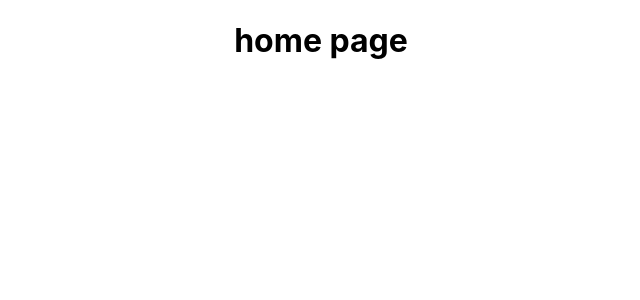
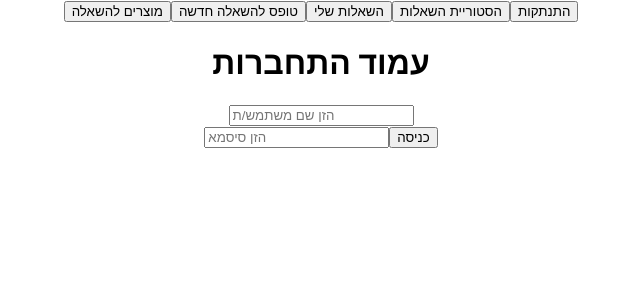
Before and after one commit to BS-PMC-2023/BS-PMC-2023-Team25, a React (Create React App) app in the folder stor/: page / in a window 1280 px wide. Shown: the top 300 px of the page, without its empty margins (319-959 px from the left). Built offline with nearby package versions, Linux system fonts and the light colour scheme.

Commit message:
"BSPMC2325-1 <page log in>"

```diff
--- a/stor/package.json
+++ b/stor/package.json
@@ -10,6 +10,7 @@
     "gh-pages": "^5.0.0",
     "react": "^18.2.0",
     "react-dom": "^18.2.0",
+    "react-router-dom": "^6.10.0",
     "react-scripts": "5.0.1",
     "web-vitals": "^2.1.4"
   },
--- a/stor/src/App.js
+++ b/stor/src/App.js
@@ -1,10 +1,28 @@
 import logo from "./logo.svg";
 import "./App.css";
+import { HashRouter, Routes, Route } from "react-router-dom";
+import { useEffect, useState } from "react";
+import Menu from "./component/Menu";
+import SignIn from "./component/SignIn";
+import NewLoan from "./component/NewLoan";
+import Product from "./component/Products";
+import MyLoan from "./component/MyLoan";
+import History from "./component/History";
+function App() {
+  const [showMenu, setShowMenu] = useState(false);
 
-function App() {
   return (
     <div className="App">
-      <h1>home page</h1>
+      <HashRouter>
+        <Menu></Menu>
+        <Routes>
+          <Route path="/" element={<SignIn />} />
+          <Route path="/products" element={<Product />} />
+          <Route path="/newloan" element={<NewLoan />} />
+          <Route path="/myloan" element={<MyLoan />} />
+          <Route path="/history" element={<History />} />
+        </Routes>
+      </HashRouter>
     </div>
   );
 }
--- a/stor/src/component/Menu.jsx
+++ b/stor/src/component/Menu.jsx
@@ -1,5 +1,26 @@
 import React from "react";
+import { Link } from "react-router-dom";
 
 export default function Menu() {
-  return <div>Menu</div>;
+  return (
+    <div style={{ display: "block" }}>
+      <Link to={"/products"}>
+        <button>מוצרים להשאלה</button>
+      </Link>
+
+      <Link to={"/newloan"}>
+        <button>טופס להשאלה חדשה</button>
+      </Link>
+      <Link to={"/myloan"}>
+        <button>השאלות שלי</button>
+      </Link>
+
+      <Link to={"/history"}>
+        <button>הסטוריית השאלות </button>
+      </Link>
+      <Link to={"/"}>
+        <button>התנתקות</button>
+      </Link>
+    </div>
+  );
 }
--- a/stor/src/component/NewLoan.jsx
+++ b/stor/src/component/NewLoan.jsx
@@ -0,0 +1,5 @@
+import React from "react";
+
+export default function NewLoan() {
+  return <div>NewLoan</div>;
+}
--- a/stor/src/component/SignIn.jsx
+++ b/stor/src/component/SignIn.jsx
@@ -1,5 +1,28 @@
-import React from "react";
+import React, { useState } from "react";
 
 export default function SignIn() {
-  return <div>SignIn</div>;
+  const [name, setName] = useState("");
+  const [password, setPassword] = useState("");
+
+  return (
+    <div>
+      <h1>עמוד התחברות</h1>
+      <input
+        onChange={(e) => {
+          setName(e.target.value);
+        }}
+        type="text"
+        placeholder="הזן שם משתמש/ת"
+      />
+      <br />
+      <input
+        onChange={(e) => {
+          setPassword(e.target.value);
+        }}
+        type="text"
+        placeholder="הזן סיסמא"
+      ></input>
+      <button>כניסה</button>
+    </div>
+  );
 }
```
Also changed, not shown: 8 other files (tests, documents, lock files or other folders).
